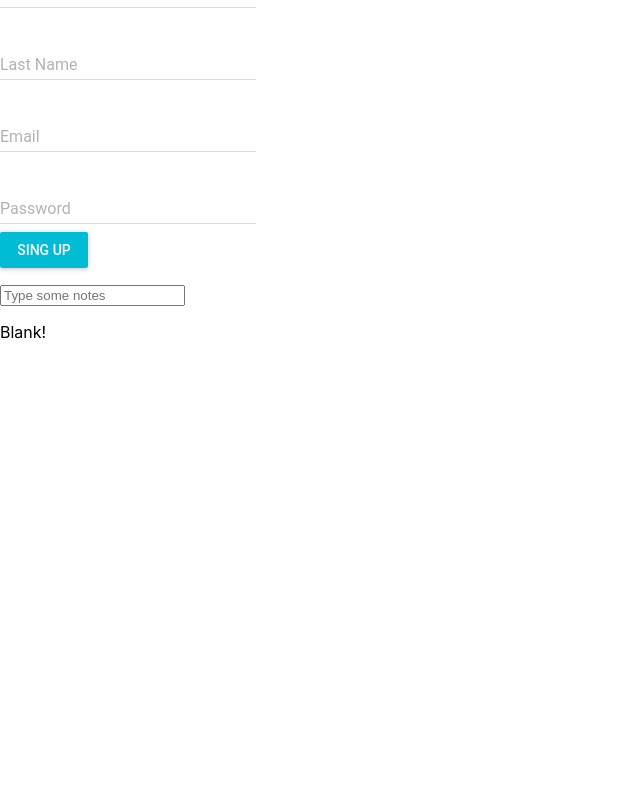
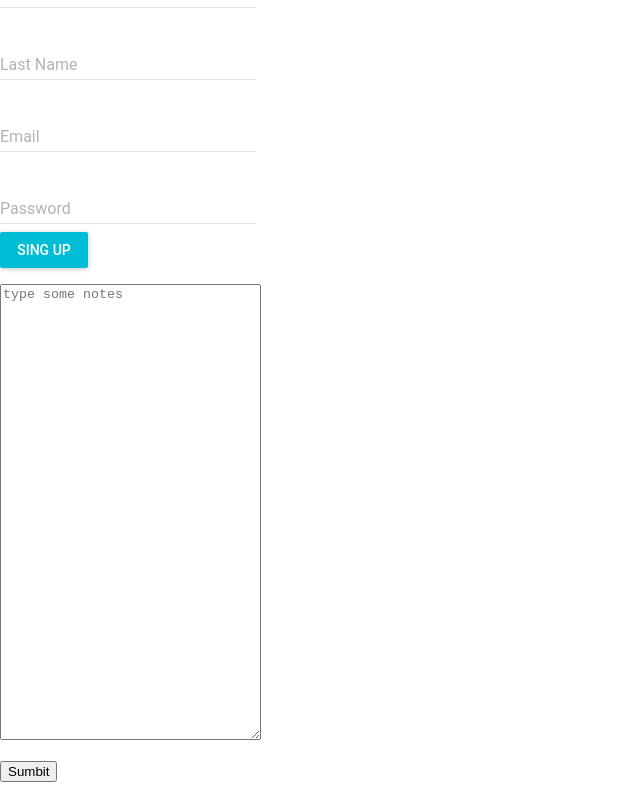
Before and after one commit to foyer-n12/frontend, a React (Create React App) app in the folder foyerfe/: page / in a window 1280 px wide. Shown: the part 650-1448 px from the top of the page, without its empty margins (0-640 px from the left). Before the commit the page ends 1008 px from the top, so only its background shows below. Built offline with nearby package versions, Linux system fonts and the light colour scheme.

Commit message:
placeholder notecreateform active, no save

```diff
--- a/foyerfe/package.json
+++ b/foyerfe/package.json
@@ -13,7 +13,8 @@
     "react-scripts": "3.0.1",
     "react-tap-event-plugin": "^3.0.3",
     "redux": "^4.0.1",
-    "redux-thunk": "^2.3.0"
+    "redux-thunk": "^2.3.0",
+    "uuid": "^3.3.2"
   },
   "scripts": {
     "start": "react-scripts start",
--- a/foyerfe/src/App.js
+++ b/foyerfe/src/App.js
@@ -2,7 +2,7 @@ import React from 'react';
 import Landing from './Landing/Landing';
 import DashBoard from './dashBoard/DashBoard';
 import Register from './Landing/Register';
-import Notes from './Notes/Notes';
+import NoteDashboard from './Notes/NoteDashboard';
 
 export default class App extends React.Component {
 
@@ -20,7 +20,7 @@ export default class App extends React.Component {
             </main>
 
                 <p>
-                    <Notes/>
+                    <NoteDashboard/>
                 </p>
             </div>
         )
--- /dev/null
+++ b/foyerfe/src/Notes/NoteCreateForm.js
@@ -0,0 +1,23 @@
+import React from 'react';
+
+
+
+const NoteCreateForm = ({handleContent, handleSubmit}) => (
+    <form onSubmit={handleSubmit}>
+        {/*<input*/}
+        {/*    type="text"*/}
+        {/*    placeholder="Type some notes"/>*/}
+        <textarea
+            name="content"
+            placeholder="type some notes"
+            type="text"
+            cols="30"
+            rows="30"
+            onChange={handleContent}
+        />
+        <p><button type="submit">Sumbit</button></p>
+    </form>
+
+);
+
+export default NoteCreateForm;
--- /dev/null
+++ b/foyerfe/src/Notes/NoteDashboard.js
@@ -0,0 +1,57 @@
+import React from 'react';
+import NoteCreateForm from "./NoteCreateForm";
+import uuidv1 from 'uuid/v1';
+
+export default class NoteDashboard extends React.Component {
+    constructor(props) {
+        super(props);
+        this.state = {
+            notes: [],
+            content: ''
+        };
+    }
+
+    addNote = (content) => {
+        let id = uuidv1();
+        this.setState(prev => ({
+            notes: [...prev.notes,{content, id}],
+        }));
+    };
+
+    handleContent = (event) => this.setState({content: event.target.value});
+
+    handleSubmit = async (event) =>{
+        event.preventDefault();
+
+        await this.addNote(this.state.content);
+    };
+
+    // handleClear = (note) =>
+    handleRemoteNote = (note) => {
+        this.setState(previousState => ({
+            notes: previousState.notes.filter(currentNotes => currentNotes.id !== note.id),
+        }));
+    };
+
+    handleUpdateNote = (note) =>
+        this.setState((previousState) => {
+            const updateNotes = previousState.notes.map(currentNote =>
+                note.id === currentNote.id ? note :currentNote
+            );
+        return {notes: updateNotes };
+    });
+
+    render(){
+        return(
+            <div>
+                <NoteCreateForm
+                    notes={this.state.notes}
+                    handleContent={this.handleContent}
+                    handleSubmit={this.handleSubmit}
+                    handleRemoveNote={this.handleRemoteNote}
+                    handleUpdateNote={this.handleUpdateNote}
+                />
+            </div>
+        )
+    }
+}
--- a/foyerfe/src/Notes/Notes.js
+++ /dev/null
@@ -1,41 +0,0 @@
-import React, {Component} from 'react';
-
-export default class Notes extends Component {
-    constructor(props){
-        super(props);
-        this.state={
-            noteText:''
-        }
-    }
-
-    notePadChange = (content) => {
-        let textContent = this.props.text;
-        if (textContent === null) {return;}
-        this.setState({noteText: content});
-    };
-
-    render() {
-
-    let notePad = null;
-
-    if (true){
-        notePad = <notePad className="text-content"
-                           placeholder={"Type some notes"}
-                           value={this.state.notePadContent}
-                           onChange={this.notePadChange}></notePad>
-        }
-        return(
-            <div>
-                {/*placeholder text field for now, til' we figure out the full field*/}
-                <form>
-                    <input
-                        type="text"
-                        placeholder="Type some notes"/>
-                </form>
-                <p>
-                <notePad>Blank!</notePad>
-                </p>
-            </div>
-        )
-    }
-}
```
